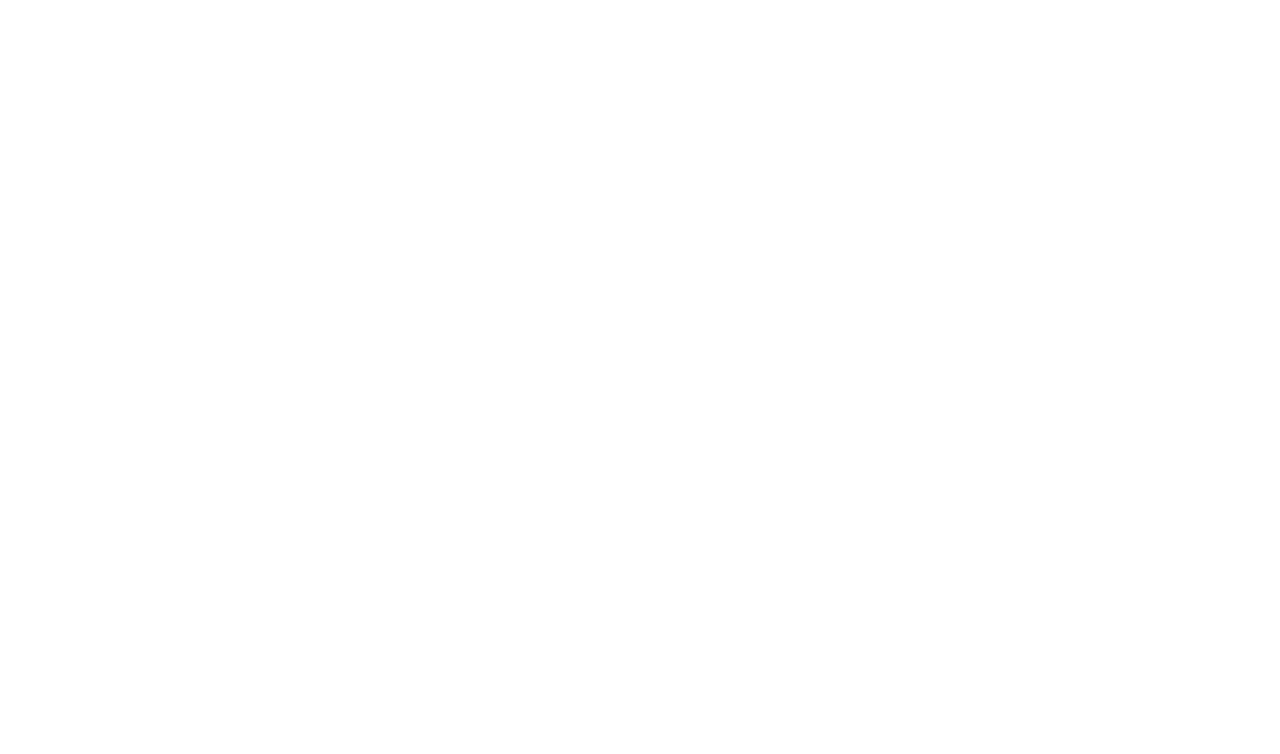
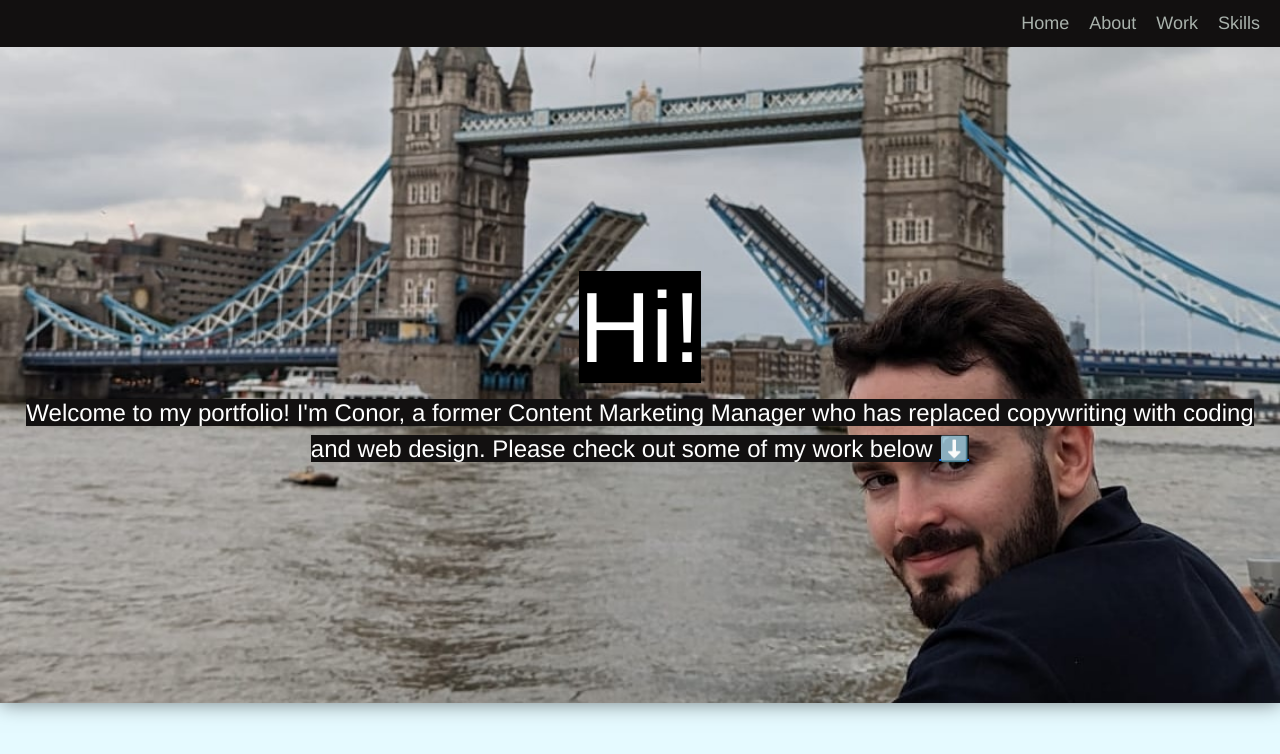
Before and after one commit to Crar96/Week-3-Challenge, a plain HTML site: page index.html in a window 1280 px wide. Drawn offline with nearby package versions, Linux system fonts and the light colour scheme.

Commit message:
added code with header and jumbotron (not Bootstrap)

```diff
--- a/assets/style.css
+++ b/assets/style.css
@@ -0,0 +1,90 @@
+body {
+  margin: 0;
+  font-family: 'Franklin Gothic Medium', 'Arial Narrow', Arial, sans-serif;
+  padding: 0;
+  box-sizing: border-box;
+  background-color: #e5faff;
+  color: #333;
+}
+ /* Navbar */
+.navbar {
+  display: flex;
+  align-items: center;
+  background-color: #121010;
+  padding: 10px 20px;
+  color: #A9B2AC;
+}
+
+.navbar-header {
+  flex-grow: 1.0;
+  text-align: center;
+}
+
+.navbar-links {
+  display: flex;
+}
+
+.navbar-links a {
+  margin-left: 20px;
+  color: #A9B2AC;
+  text-decoration: none;
+  font-size: 18px;
+}
+
+ /* Jumbotron */
+
+.jumbotron {
+  background-image: url('./images/London\ bridge\ picture.jpg');
+  background-size: cover;
+  background-position: center;
+  color: #ffffff;
+  text-align: center;
+  padding: 220px 20px;
+  box-shadow: 0 0 20px rgba(0, 0, 0, 0.5); /* Optional: Add a subtle shadow */
+}
+
+.jumbotron h1 span {
+  font-size: 2.5em;
+  background-color: black;
+  margin-bottom: 20px;
+}
+
+
+.jumbotron p span {
+  font-size: 24px;
+  background-color: #121010;
+  max-width: 80%;
+}
+
+
+section #about {
+  padding: 2em;
+  background-color: #ecf0f1;
+  margin: 20px;
+  border-radius: 8px;
+  box-shadow: 0 4px 8px rgba(0, 0, 0, 0.1);
+}
+
+#about:hover {
+  opacity: 1;
+}
+
+#about {
+  border: 3px white;
+  transition: border color 0.7s ease-in-out;
+  opacity: 0.85;
+}
+
+#about p {
+    text-align: center;
+    font-size: 24px;
+  }
+
+img {
+    background-position: center;
+    background-size: cover;
+    height: 1200px;
+    display: block;
+    margin: 0 auto;
+    transform: scale(0.6);
+  }
--- a/index.html
+++ b/index.html
@@ -18,6 +18,45 @@
 
 <!--Nav bar-->
 
+  <div class="navbar">
+    <div class="navbar-header">
+    </div>
+    <div class="navbar-links">
+      <a href="#home">Home</a>
+      <a href="#about">About</a>
+      <a href="#work">Work</a>
+      <a href="#contact">Skills</a>
+    </div>
+  </div>
+
+<main>
+<!-- Jumbotron -->
+  <section>
+    <div class="jumbotron">
+      <h1><span>Hi!</span></h1>
+      <p><span>Welcome to my portfolio! I'm Conor, a former Content Marketing Manager who has replaced copywriting with coding and web design. Please check out some of my work below <a href="#work">⬇️</a></span></p>
+    </div>
+
+  </section>
+  <!-- about -->
+
+  <section id="about">
+
+  </section>
+
+
+  <section id="project-main">
+    <div></div>
+
+
+
+
+
+
+  </section>
+
+
+</main>
 
 </body>
 </html>
```
Also changed, not shown: assets/images/London bridge picture.jpg (added), assets/images/Vatican photo.jpg (added), assets/images/project-management.png (added).
